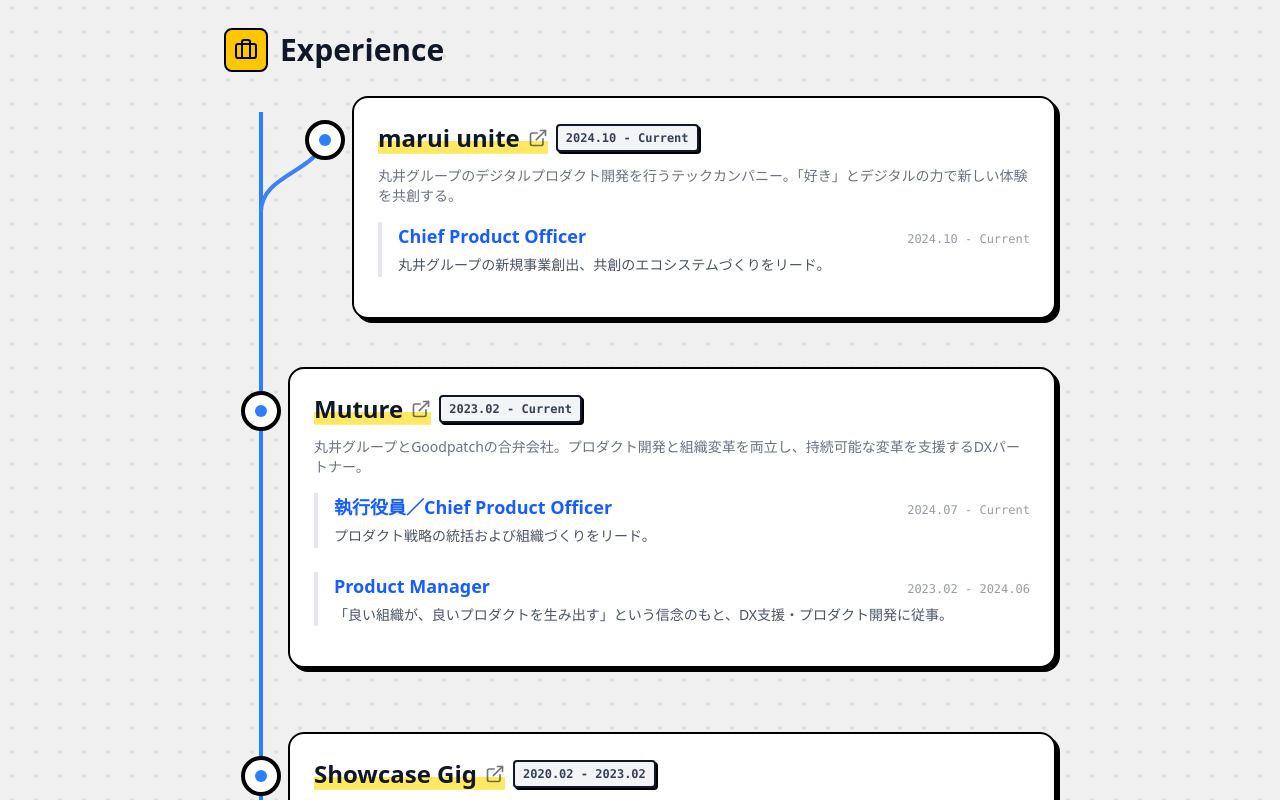
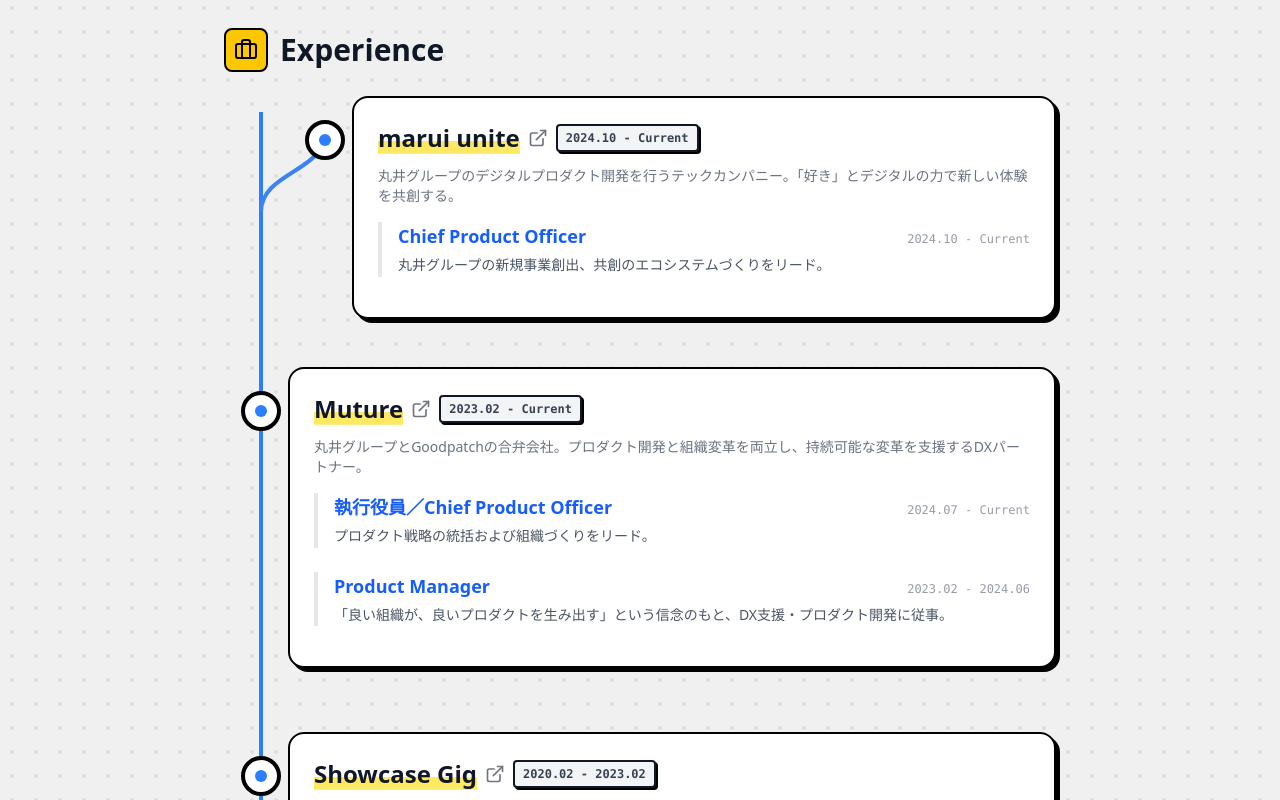
Before and after one commit to yukagil/Portfolio, a React (Vite) app: page / in a window 1280 px wide. Shown: the part 1300-2100 px from the top of the page. Built offline with nearby package versions, Linux system fonts and the light colour scheme.

Commit message:
Apply highlighter effect only to company name text
- Wrap company name in span tag for precise highlighting
- External link icon no longer has highlighter background
- Maintains same yellow/blue highlighter colors

```diff
--- a/src/App.tsx
+++ b/src/App.tsx
@@ -738,13 +738,15 @@
               href={website}
               target="_blank"
               rel="noopener noreferrer"
-              className={`text-2xl font-black transition-colors hover:text-blue-500 flex items-center gap-2 bg-gradient-to-t bg-no-repeat bg-bottom ${
+              className={`text-2xl font-black transition-colors hover:text-blue-500 flex items-center gap-2 ${isDarkMode ? 'text-gray-100' : 'text-gray-900'}`}
+            >
+              <span className={`bg-gradient-to-t bg-no-repeat bg-bottom ${
                 isDarkMode
-                  ? 'text-gray-100 from-blue-500/30 to-blue-500/30 bg-[length:100%_40%]'
-                  : 'text-gray-900 from-yellow-300/70 to-yellow-300/70 bg-[length:100%_40%]'
-              }`}
-            >
-              {company}
+                  ? 'from-blue-500/30 to-blue-500/30 bg-[length:100%_40%]'
+                  : 'from-yellow-300/70 to-yellow-300/70 bg-[length:100%_40%]'
+              }`}>
+                {company}
+              </span>
               <ExternalLink size={20} className="opacity-60" />
             </a>
           ) : (
```
